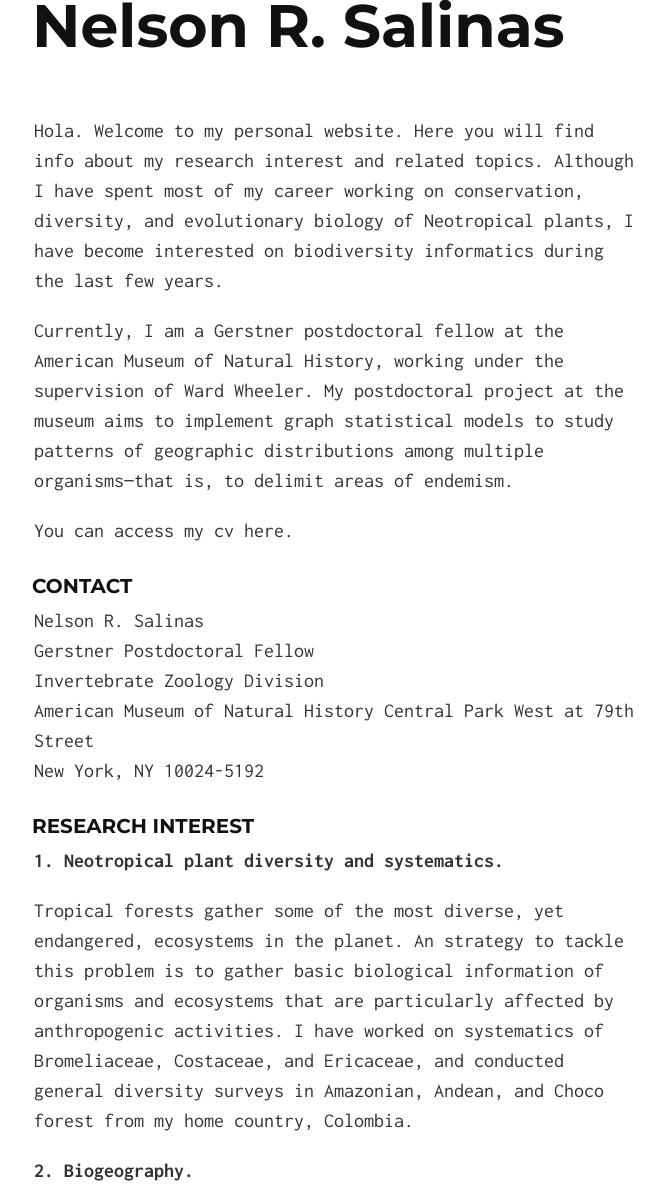
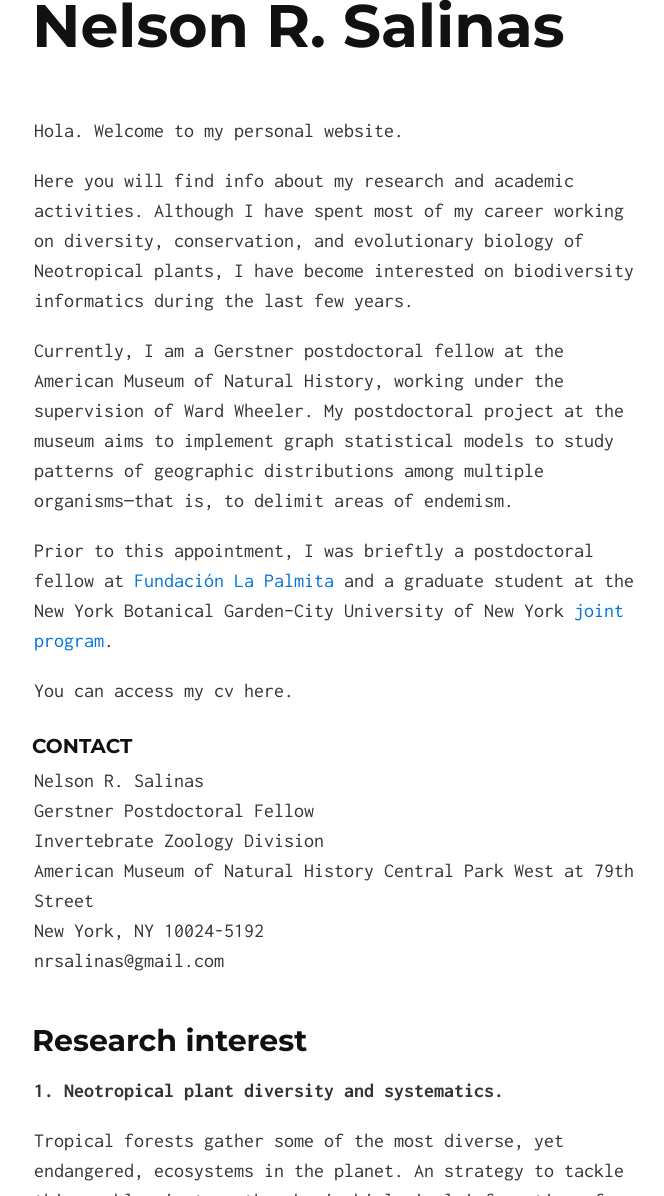
Before and after one commit to nrsalinas/nrsalinas.github.io, a Jekyll site: the page built from index.md, in a window 1280 px wide and 1400 px high, cut to the strip 204-1400 px from the top of the window. Shown: the whole strip, without its empty margins (306-970 px from the left). Built offline with Jekyll 4.4.1, drawn with Linux system fonts in a browser that asks for light colours; some of the changed text lies outside the part shown.

Commit message:
More carreta.

```diff
--- a/index.md
+++ b/index.md
@@ -2,10 +2,14 @@
 layout: default
 ---
 
-Hola. Welcome to my personal website. Here you will find info about my research interest and related topics. Although I have spent most of my career working on conservation, diversity, and evolutionary biology of Neotropical plants, I have become interested on biodiversity informatics during the last few years.
+Hola. Welcome to my personal website.
+
+Here you will find info about my research and academic activities. Although I have spent most of my career working on diversity, conservation, and evolutionary biology of Neotropical plants, I have become interested on biodiversity informatics during the last few years.
 
 Currently, I am a Gerstner postdoctoral fellow at the American Museum of Natural History, working under the supervision of Ward Wheeler.
 My postdoctoral project at the museum aims to implement graph statistical models to study patterns of geographic distributions among multiple organisms---that is, to delimit areas of endemism.
+
+Prior to this appointment, I was brieftly a postdoctoral fellow at [Fundación La Palmita](http://lapalmita.com.co/pagina/) and a graduate student at the New York Botanical Garden--City University of New York [joint program](http://www.nybg.org/science-new/about/CMP-Graduate-Studies.php).
 
 You can access my cv here.
 
@@ -17,12 +21,13 @@ Invertebrate Zoology Division
 American Museum of Natural History
 Central Park West at 79th Street
 New York, NY 10024-5192
+nrsalinas@gmail.com
 
-### Research interest
+## Research interest
 
 __1. Neotropical plant diversity and systematics.__
 
-Tropical forests gather some of the most diverse, yet endangered, ecosystems in the planet. An strategy to tackle this problem is to gather basic biological information of organisms and ecosystems that are particularly affected by anthropogenic activities. I have worked on systematics of Bromeliaceae, Costaceae, and Ericaceae, and conducted general diversity surveys in Amazonian, Andean, and Choco forest from my home country, Colombia.
+Tropical forests gather some of the most diverse, yet endangered, ecosystems in the planet. An strategy to tackle this problem is to gather basic biological information of organisms and ecosystems that are particularly affected by anthropogenic activities. I have worked on systematics of Bromeliaceae, Costaceae, and Ericaceae, and conducted general diversity surveys in Amazonian, Andean, and Choco forest from my home country, Colombia. I have conducted most of this work with collaborators form the [Instituto de Ciencias Naturales](http://ciencias.bogota.unal.edu.co/icn/ "ICN"), [Instituto Sinchi](http://www.sinchi.org.co/), and the [New York Botanical Garden](http://www.nybg.org/science-new/).
 
 __2. Biogeography.__
 
```
